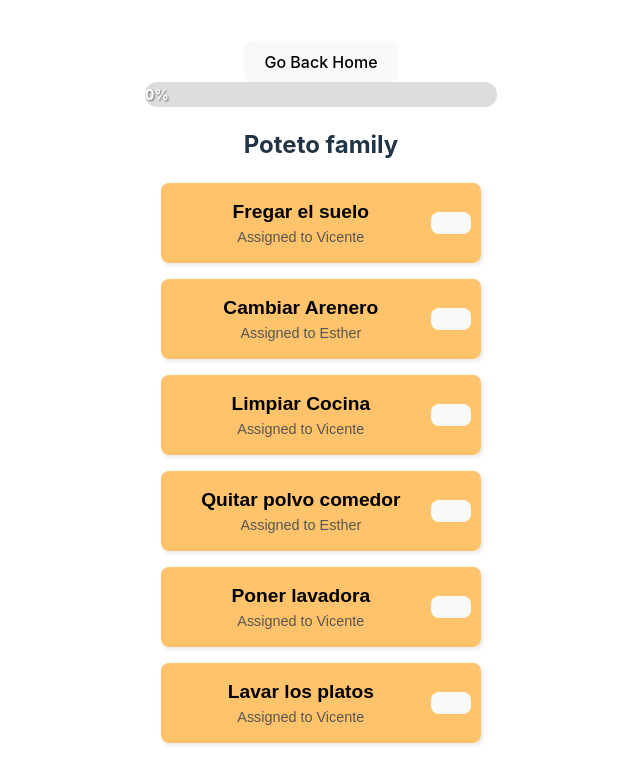
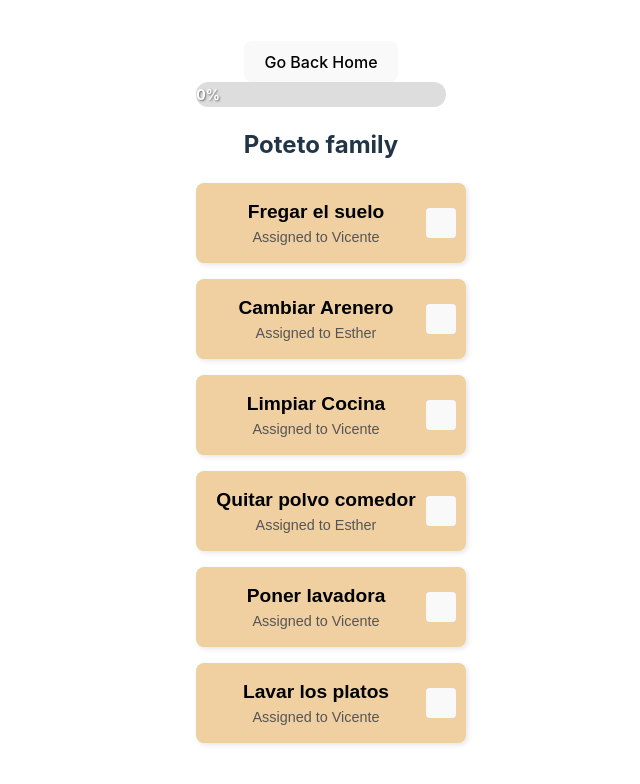
Before and after one commit to MemoryLeakInc/KuniLingo, a React (Vite) app: page /task-board-test in a window 1280 px wide. Shown: the top 784 px of the page, without its empty margins (319-959 px from the left). Built offline with nearby package versions, Linux system fonts and the light colour scheme.

Commit message:
add new styles to taskCard and the taskboard

```diff
--- a/src/components/TaskCard/TaskCard.css
+++ b/src/components/TaskCard/TaskCard.css
@@ -2,19 +2,21 @@
     display: flex;
     justify-content: space-between;
     align-items: center;
-    width: 300px;
+    width: 100%;
     height: 60px;
     padding: 10px;
     border-radius: 8px;
-    background-color: #ffc46b;
+    background-color: #f0d0a1;
     box-shadow: 2px 2px 5px rgba(0, 0, 0, 0.1);
     transition: background-color 0.3s ease;
     font-family: Arial, Helvetica, sans-serif;
-    margin: 1rem;
+    margin: 1rem 0;
 }
 
+
 .task-card-box.completed {
-    background-color: #aafaa4;
+    background: #6cf78c;
+    border-left: 5px solid #28a745;
 }
 
 .task-card-text {
@@ -38,8 +40,23 @@
     margin: 0;
 }
 
+
+.task-card-box button {
+    width: auto;
+    min-width: 30px;
+    height: 30px;
+    display: flex;
+    align-items: center;
+    justify-content: center;
+    font-size: 1.2em;
+    padding: 5px 10px;
+    border: none;
+    border-radius: 4px;
+    cursor: pointer;
+    transition: background 0.3s;
+}
 .task-card-box .btn-green {
-    background-color: #28a745;
+    background: #28a745;
     color: white;
     border: none;
     padding: 5px 10px;
@@ -49,11 +66,11 @@
 }
 
 .task-card-box .btn-green:hover {
-    background-color: #218838;
+    background: #218838;
 }
 
 .task-card-box .btn-red {
-    background-color: #dc3545;
+    background: #dc3545;
     color: white;
     border: none;
     padding: 5px 10px;
@@ -63,5 +80,5 @@
 }
 
 .task-card-box .btn-red:hover {
-    background-color: #c82333;
+    background: #c82333;
 }
```
Also changed, not shown: src/views/TaskBoard/ExampleTaskBoard.css (+27 -0 lines).
